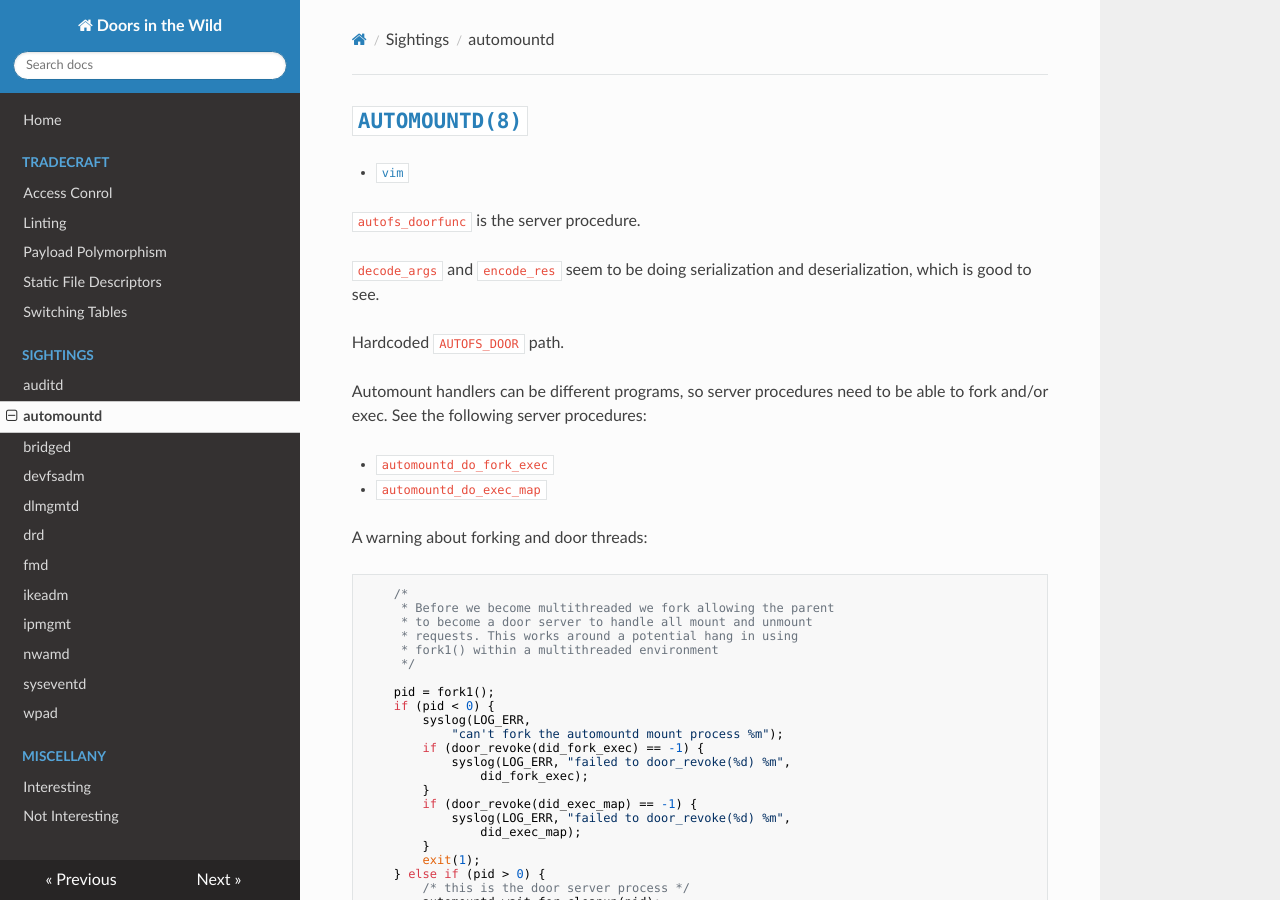
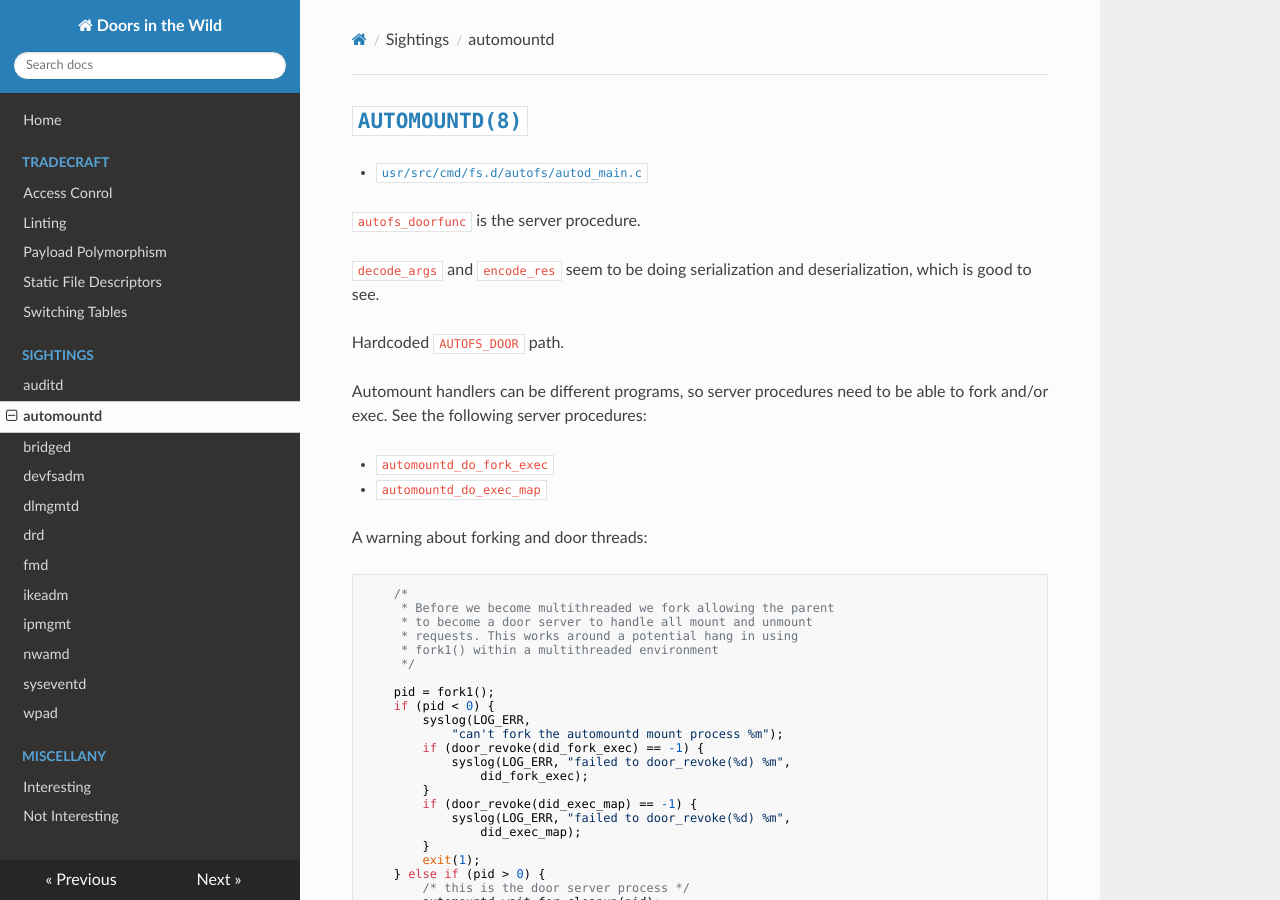
Before and after one commit to robertdfrench/doors-in-the-wild, an MkDocs documentation site: the page built from docs/automountd.md, in a window 1280 px wide and 900 px high. Built offline with MkDocs 1.6.1, drawn with Linux system fonts in a browser that asks for light colours; nearby versions of some CDN libraries.

Commit message:
Fix path

```diff
--- a/docs/automountd.md
+++ b/docs/automountd.md
@@ -1,6 +1,6 @@
 # [`AUTOMOUNTD(8)`](https://illumos.org/man/8/automountd)
 
-* [`vim`](https://github.com/illumos/illumos-gate/blob/master/vim)
+* [`usr/src/cmd/fs.d/autofs/autod_main.c`](https://github.com/illumos/illumos-gate/blob/master/usr/src/cmd/fs.d/autofs/autod_main.c)
 
 `autofs_doorfunc` is the server procedure.
 
```
